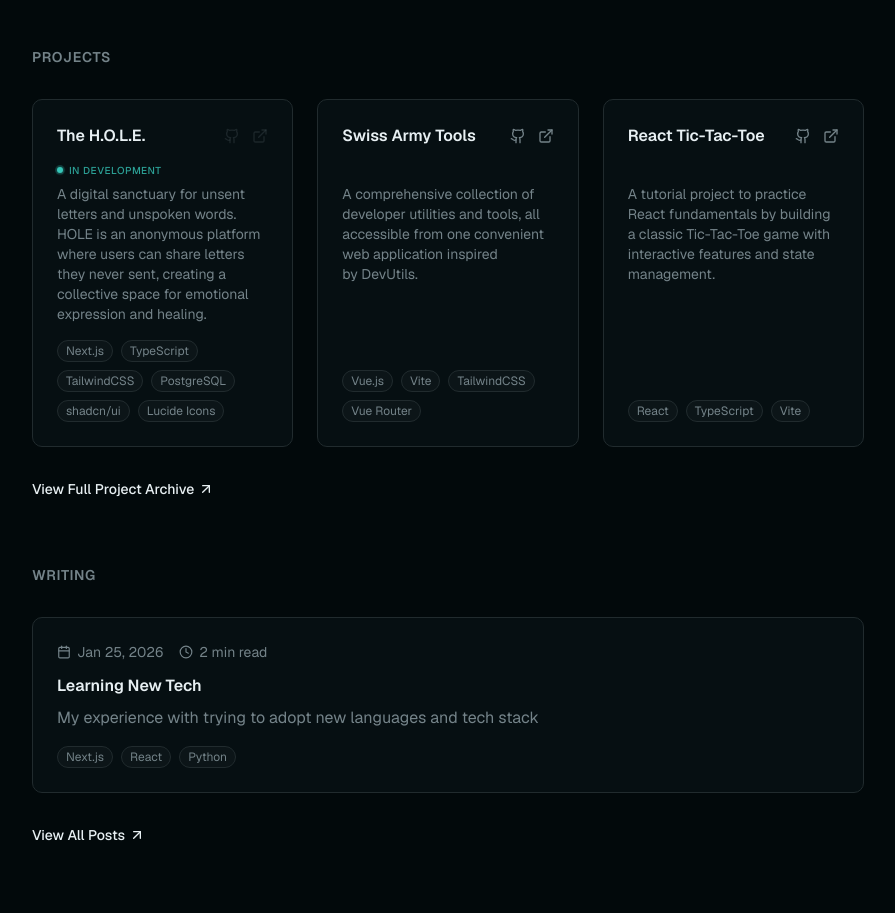
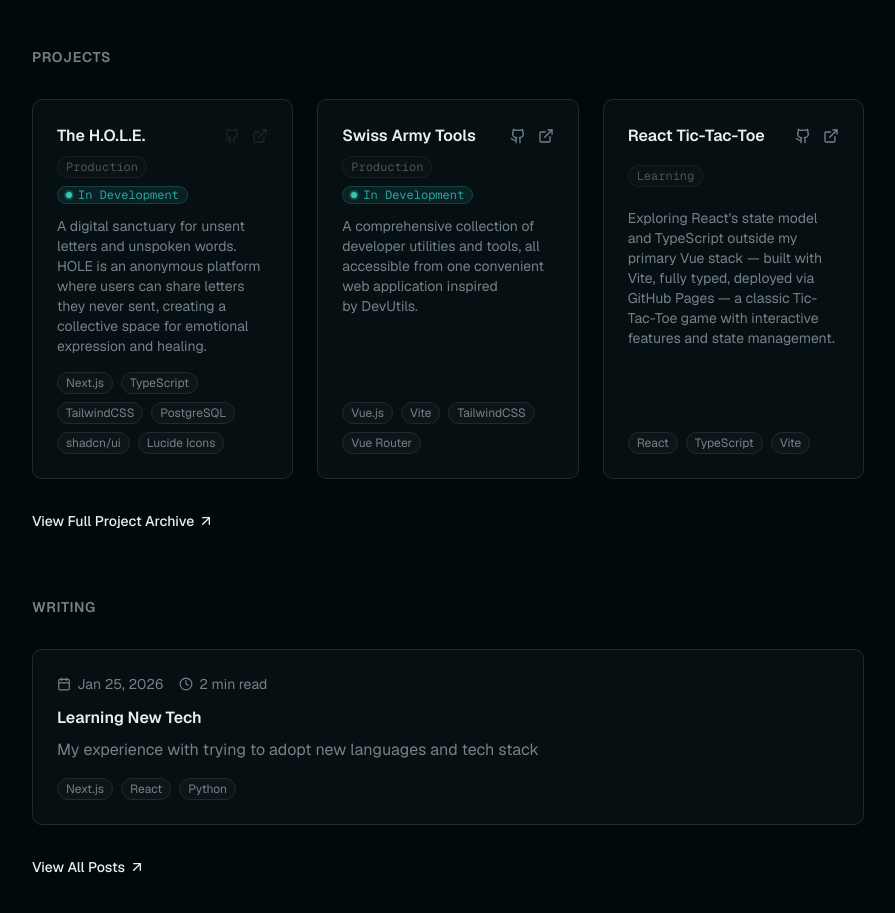
Before and after one commit to Zentaichi/zentaichi.github.io, a Next.js app: page / in a window 1280 px wide. Shown: the part 1720-2633 px from the top of the page, without its empty margins (192-1087 px from the left). Built offline with nearby package versions, Linux system fonts and the light colour scheme.

Commit message:
feat(projects-section): refactor project status and variant handling with improved display logic

```diff
--- a/components/portfolio/projects-section.tsx
+++ b/components/portfolio/projects-section.tsx
@@ -5,6 +5,9 @@ import { useFadeIn } from "@/hooks/use-fade-in";
 import { GlowCard } from "@/components/shared/glow-card";
 import { cn } from "@/lib/utils";
 import { ArrowUpRight, ExternalLink, Github } from "lucide-react";
+
+type ProjectStatus = "in-development" | null;
+type ProjectVariant = "real" | "learning" | null;
 
 const projects = [
   {
@@ -15,27 +18,30 @@ const projects = [
     github: "#",
     technologies: ["Next.js", "TypeScript", "TailwindCSS", "PostgreSQL", "shadcn/ui", "Lucide Icons"],
     image: undefined,
-    status: "in-development" as const,
+    status: "in-development" as ProjectStatus,
+    variant: "real" as ProjectVariant,
   },
   {
     title: "Swiss Army Tools",
     description:
       "A comprehensive collection of developer utilities and tools, all accessible from one convenient web application inspired by DevUtils.",
-    href: "https://zentaichi.github.io/swiss-army-tools/",
+    href: "https://zentaichi.me/swiss-army-tools/",
     github: "https://github.com/zentaichi/swiss-army-tools",
     technologies: ["Vue.js", "Vite", "TailwindCSS", "Vue Router"],
     image: undefined,
-    status: null,
+    status: "in-development" as ProjectStatus,
+    variant: "real" as ProjectVariant,
   },
   {
     title: "React Tic-Tac-Toe",
     description:
-      "A tutorial project to practice React fundamentals by building a classic Tic-Tac-Toe game with interactive features and state management.",
-    href: "https://zentaichi.github.io/tic-tac-toe/",
+      "Exploring React's state model and TypeScript outside my primary Vue stack — built with Vite, fully typed, deployed via GitHub Pages — a classic Tic-Tac-Toe game with interactive features and state management.",
+    href: "https://zentaichi.me/tic-tac-toe/",
     github: "https://github.com/Zentaichi/tic-tac-toe",
     technologies: ["React", "TypeScript", "Vite"],
     image: undefined,
     status: null,
+    variant: "learning" as ProjectVariant,
   },
 ];
 
@@ -59,7 +65,12 @@ export function ProjectsSection() {
       </h2>
 
       <div className="grid gap-6 md:grid-cols-2 lg:grid-cols-3">
-        {projects.map((project, index) => (
+        {projects.map((project, index) => {
+          const isInDevelopment = project.status === "in-development";
+          const isLearning = project.variant === "learning";
+          const isRealProject = project.variant === "real";
+
+          return (
           <GlowCard key={index} className="flex flex-col overflow-hidden">
             {project.image && (
               <div className="relative mb-4 aspect-video w-full overflow-hidden rounded-lg bg-secondary">
@@ -71,6 +82,7 @@ export function ProjectsSection() {
                 />
               </div>
             )}
+            <div className="mb-3 flex min-h-18 flex-col">
               <div className="mb-2 flex items-center justify-between">
                 <h3 className="font-semibold text-foreground transition-colors duration-300 hover:text-primary">
                   {project.title}
@@ -84,7 +96,7 @@ export function ProjectsSection() {
                       "transition-all duration-300",
                       project.github === "#"
                         ? "cursor-not-allowed text-muted-foreground/40 opacity-50"
-                      : "text-muted-foreground hover:text-primary hover:drop-shadow-[0_0_6px_oklch(0.75_0.12_185_/_0.5)]"
+                        : "text-muted-foreground hover:text-primary hover:drop-shadow-[0_0_6px_oklch(0.75_0.12_185/0.5)]"
                     )}
                   >
                     <Github className="h-4 w-4" />
@@ -97,16 +109,26 @@ export function ProjectsSection() {
                       "transition-all duration-300",
                       project.href === "#"
                         ? "cursor-not-allowed text-muted-foreground/40 opacity-50"
-                      : "text-muted-foreground hover:text-primary hover:drop-shadow-[0_0_6px_oklch(0.75_0.12_185_/_0.5)]"
+                        : "text-muted-foreground hover:text-primary hover:drop-shadow-[0_0_6px_oklch(0.75_0.12_185/0.5)]"
                     )}
                   >
                     <ExternalLink className="h-4 w-4" />
                   </a>
                 </div>
               </div>
-            <div className="mb-3 h-4">
-              {project.status === "in-development" && (
-                <span className="inline-flex items-center gap-1.5 text-[10px] font-medium uppercase tracking-wider text-primary/80">
+              <div className="flex min-h-10 flex-wrap items-center gap-2">
+                {isRealProject && (
+                  <span className="inline-flex items-center rounded-full border border-border/50 bg-secondary/30 px-2 py-0.5 font-mono text-xs text-muted-foreground/60">
+                    Production
+                  </span>
+                )}
+                {isLearning && (
+                  <span className="inline-flex items-center rounded-full border border-border/50 bg-secondary/30 px-2 py-0.5 font-mono text-xs text-muted-foreground/60">
+                    Learning
+                  </span>
+                )}
+                {isInDevelopment && (
+                  <span className="inline-flex items-center gap-1.5 rounded-full border border-primary/20 bg-primary/10 px-2 py-0.5 font-mono text-xs leading-none text-primary/80">
                     <span className="relative flex h-1.5 w-1.5">
                       <span className="absolute inline-flex h-full w-full animate-ping rounded-full bg-primary opacity-75" />
                       <span className="relative inline-flex h-1.5 w-1.5 rounded-full bg-primary" />
@@ -114,6 +136,7 @@ export function ProjectsSection() {
                     In Development
                   </span>
                 )}
+              </div>
             </div>
             <p className="mb-4 flex-1 text-pretty text-sm text-muted-foreground">
               {project.description}
@@ -133,7 +156,7 @@ export function ProjectsSection() {
               ))}
             </div>
           </GlowCard>
-        ))}
+        )})}
       </div>
 
       <a
```
Lines whose indentation alone changed are shown as unchanged.
